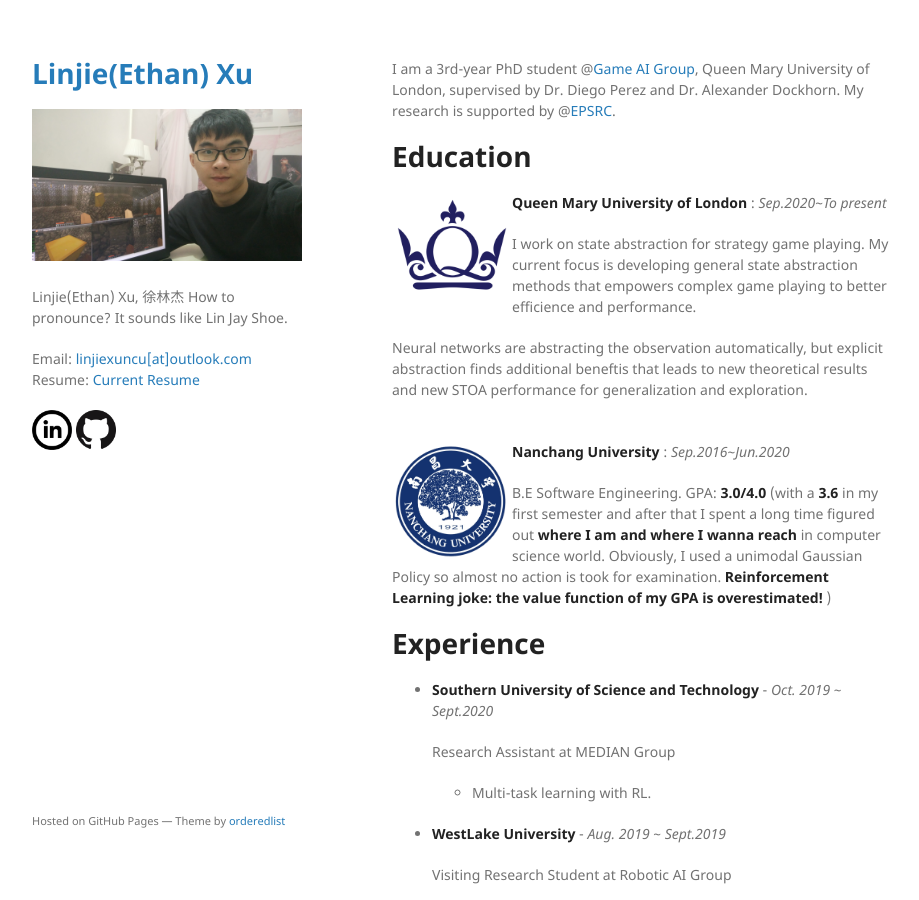
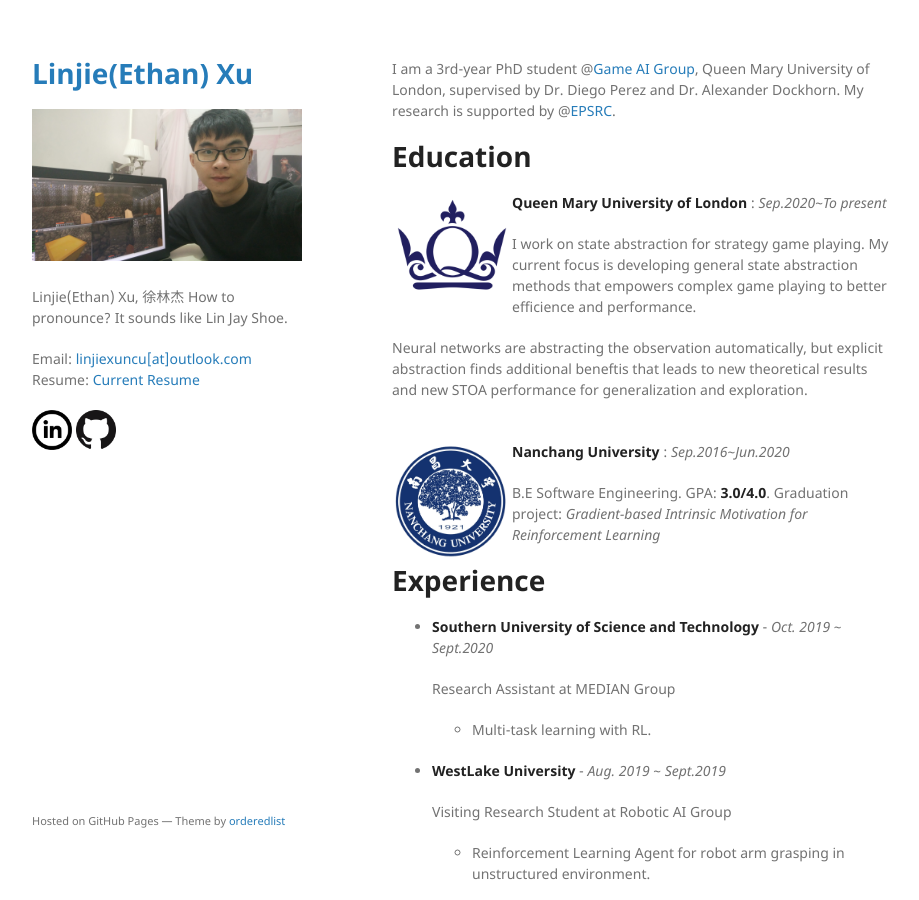
Before and after one commit to egg-west/egg-west.github.io, a Jekyll site: the page built from index.md, in a window 1280 px wide and 900 px high. Shown: the whole window, without its empty margins (178-1097 px from the left). Built offline with Jekyll 4.4.1, drawn with Linux system fonts in a browser that asks for light colours; our own code applies the rules of GitHub Pages for plain Markdown files; the repository's description, which GitHub fills in, is left out.

Commit message:
update bsc info

```diff
--- a/index.md
+++ b/index.md
@@ -15,7 +15,7 @@ Neural networks are abstracting the observation automatically, but explicit abst
 
 <img src="./assets/img/ncu_logo.png" alt="uni_logo" width="120" height="120" align="left" /> **Nanchang University** : *Sep.2016*~*Jun.2020*
 
-B.E Software Engineering.  GPA: **3.0/4.0** (with a **3.6** in my first semester and after that I spent a long time figured out **where I am and where I wanna reach** in computer science world. Obviously, I used a unimodal Gaussian Policy so almost no action is took for examination. **Reinforcement Learning joke: the value function of my GPA is overestimated!** )
+B.E Software Engineering.  GPA: **3.0/4.0**. Graduation project: *Gradient-based Intrinsic Motivation for Reinforcement Learning*
 
 
 
```
